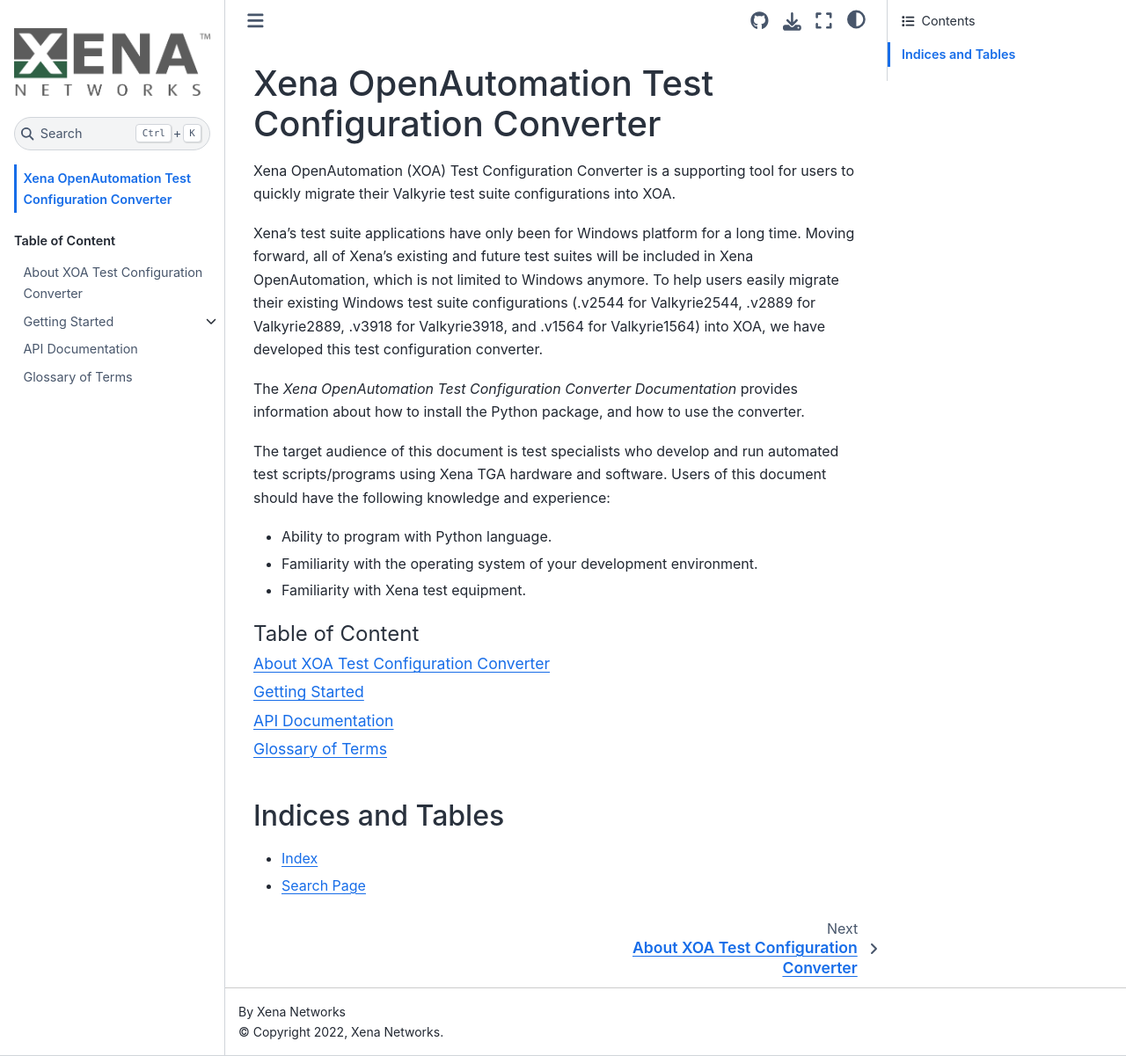
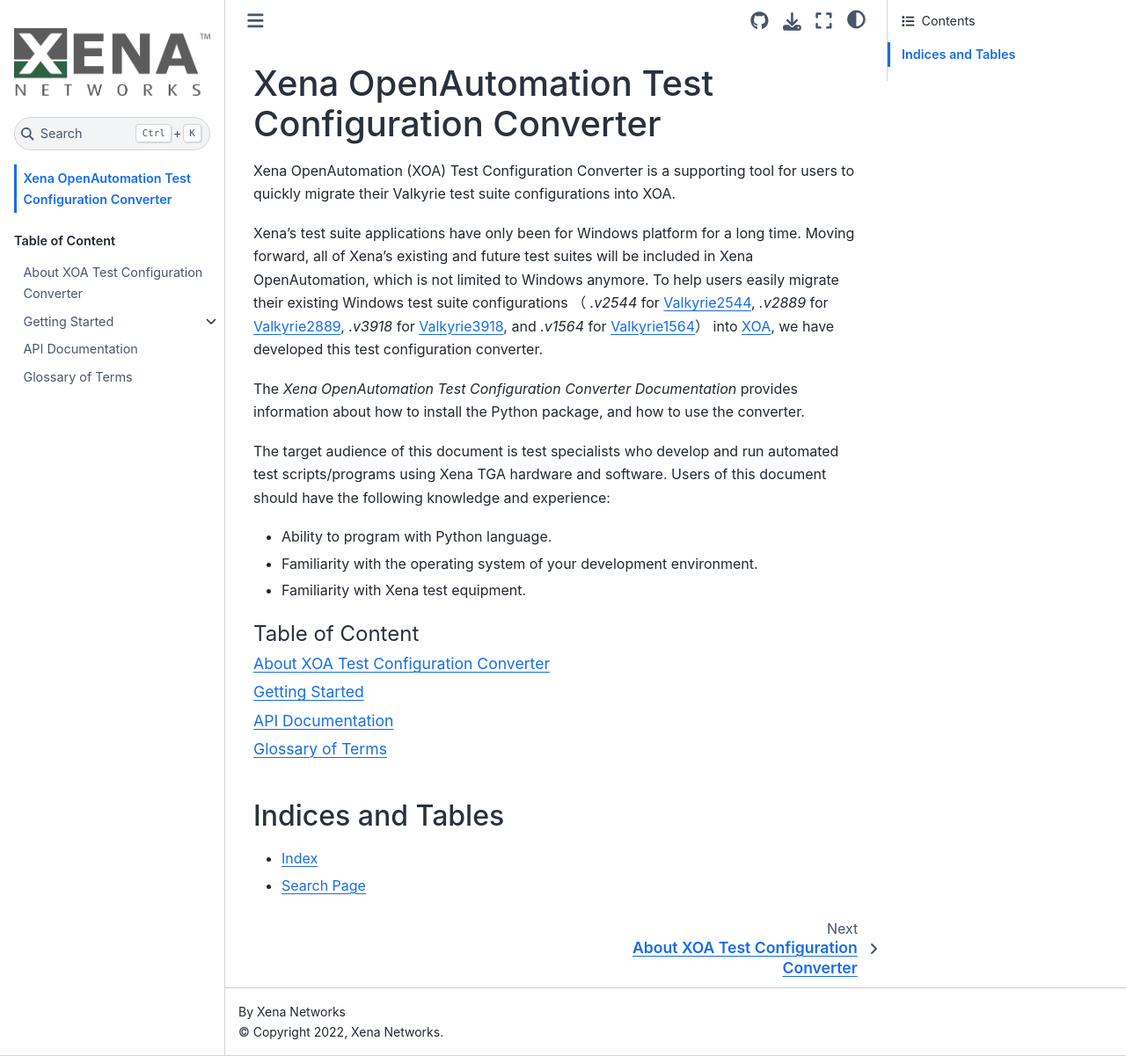
Before and after one commit to xenanetworks/open-automation-config-converter, a Sphinx documentation site: the page built from docs/source/index.rst, in a window 1280 px wide and 1201 px high. Shown: the whole window at 88% size. Built offline with Sphinx 7.4.7 and the Sphinx Book theme 1.1.4, drawn with Linux system fonts in a browser that asks for light colours.

Commit message:
polished documentation

```diff
--- a/docs/source/index.rst
+++ b/docs/source/index.rst
@@ -4,7 +4,7 @@
 
 Xena OpenAutomation (XOA) Test Configuration Converter is a supporting tool for users to quickly migrate their Valkyrie test suite configurations into XOA.
 
-Xena's test suite applications have only been for Windows platform for a long time. Moving forward, all of Xena's existing and future test suites will be included in Xena OpenAutomation, which is not limited to Windows anymore. To help users easily migrate their existing Windows test suite configurations (.v2544 for Valkyrie2544, .v2889 for Valkyrie2889, .v3918 for Valkyrie3918, and .v1564 for Valkyrie1564) into XOA, we have developed this test configuration converter.
+Xena's test suite applications have only been for Windows platform for a long time. Moving forward, all of Xena's existing and future test suites will be included in Xena OpenAutomation, which is not limited to Windows anymore. To help users easily migrate their existing Windows test suite configurations （ `.v2544` for `Valkyrie2544 <https://xenanetworks.com/product/valkyrie2544/>`_, `.v2889` for `Valkyrie2889 <https://xenanetworks.com/product/valkyrie2889/>`_, `.v3918` for `Valkyrie3918 <https://xenanetworks.com/product/valkyrie3918/>`_, and `.v1564` for `Valkyrie1564 <https://xenanetworks.com/product/valkyrie1564/>`_） into :term:`XOA`, we have developed this test configuration converter.
 
 The *Xena OpenAutomation Test Configuration Converter Documentation* provides information about how to install the Python package, and how to use the converter.
 
--- a/docs/source/introduction/about_xoa_converter.rst
+++ b/docs/source/introduction/about_xoa_converter.rst
@@ -3,7 +3,7 @@
 
 Xena's test suite applications have only been for Windows platform for a long time. Moving forward, all of Xena's existing and future test suites will be included in Xena OpenAutomation, which is not limited to Windows anymore.
 
-We have developed this test configuration converter and made it into a Python package to help users easily migrate their existing Windows test suite configurations (.v2544 for :term:`Valkyrie2544`, .v2889 for :term:`Valkyrie2889`, .v3918 for :term:`Valkyrie3918`, and .v1564 for :term:`Valkyrie1564`) into :term:`XOA`.
+We have developed this test configuration converter and made it into a Python package to help users easily migrate their existing Windows test suite configurations ( `.v2544` for :term:`Valkyrie2544`, `.v2889` for :term:`Valkyrie2889`, `.v3918` for :term:`Valkyrie3918`, and `.v1564` for :term:`Valkyrie1564`) into :term:`XOA`.
 
 For users of XOA who only uses the web GUI to create, import and run tests, there is no need to use this Python package, because :term:`XOA Core` is already using this converter.
 
```
